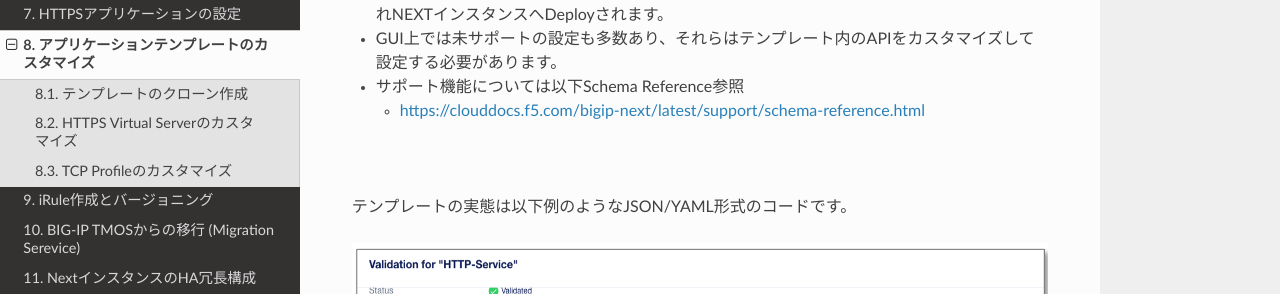
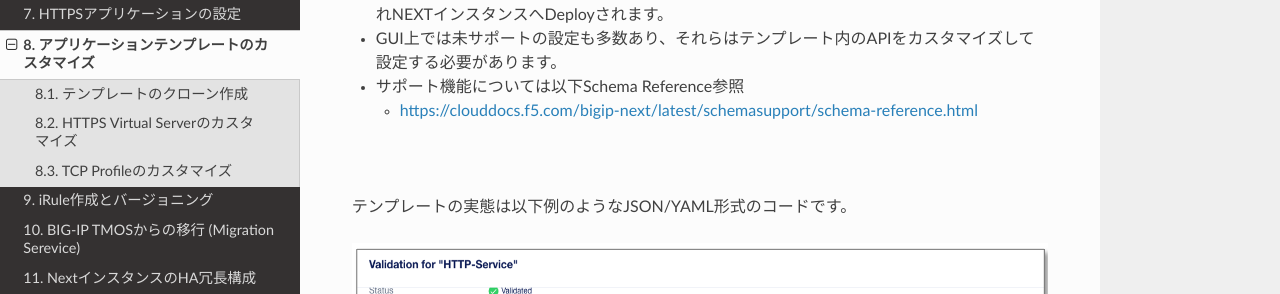
Before and after one commit to BeF5/f5j-easy-setup-next-ltm, a Sphinx documentation site: the page built from docs/content08/content08.rst, in a window 1280 px wide and 900 px high. Shown: the part 333-627 px from the top of the window. Built offline with Sphinx 7.4.7 and the Read the Docs theme 2.0.0, drawn with Linux system fonts in a browser that asks for light colours; part of the change alters nothing that is shown.

Commit message:
Update content08.rst

```diff
--- a/docs/content08/content08.rst
+++ b/docs/content08/content08.rst
@@ -10,7 +10,7 @@
 - GUI上では未サポートの設定も多数あり、それらはテンプレート内のAPIをカスタマイズして設定する必要があります。
 - サポート機能については以下Schema Reference参照
 
-  - https://clouddocs.f5.com/bigip-next/latest/support/schema-reference.html
+  - https://clouddocs.f5.com/bigip-next/latest/schemasupport/schema-reference.html
 
 |
 テンプレートの実態は以下例のようなJSON/YAML形式のコードです。
```
